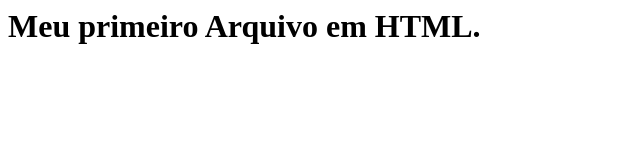
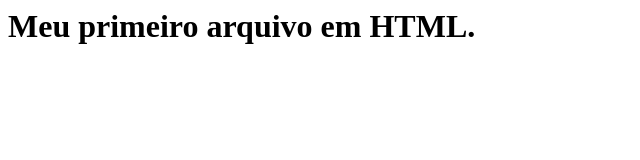
Before and after one commit to Mariana-zambon/My-first-repository-, a plain HTML site: page index.html in a window 1280 px wide. Shown: the whole page, without its empty margins (0-640 px from the left). Drawn offline with Linux system fonts and the light colour scheme.

Commit message:
Criando meu primeiro arquivo HTML.

```diff
--- a/index.html
+++ b/index.html
@@ -1,3 +1,3 @@
 <html>
-  <h1> Meu primeiro Arquivo em HTML.</h1>
+  <h1> Meu primeiro arquivo em HTML.</h1>
 </html>
```
